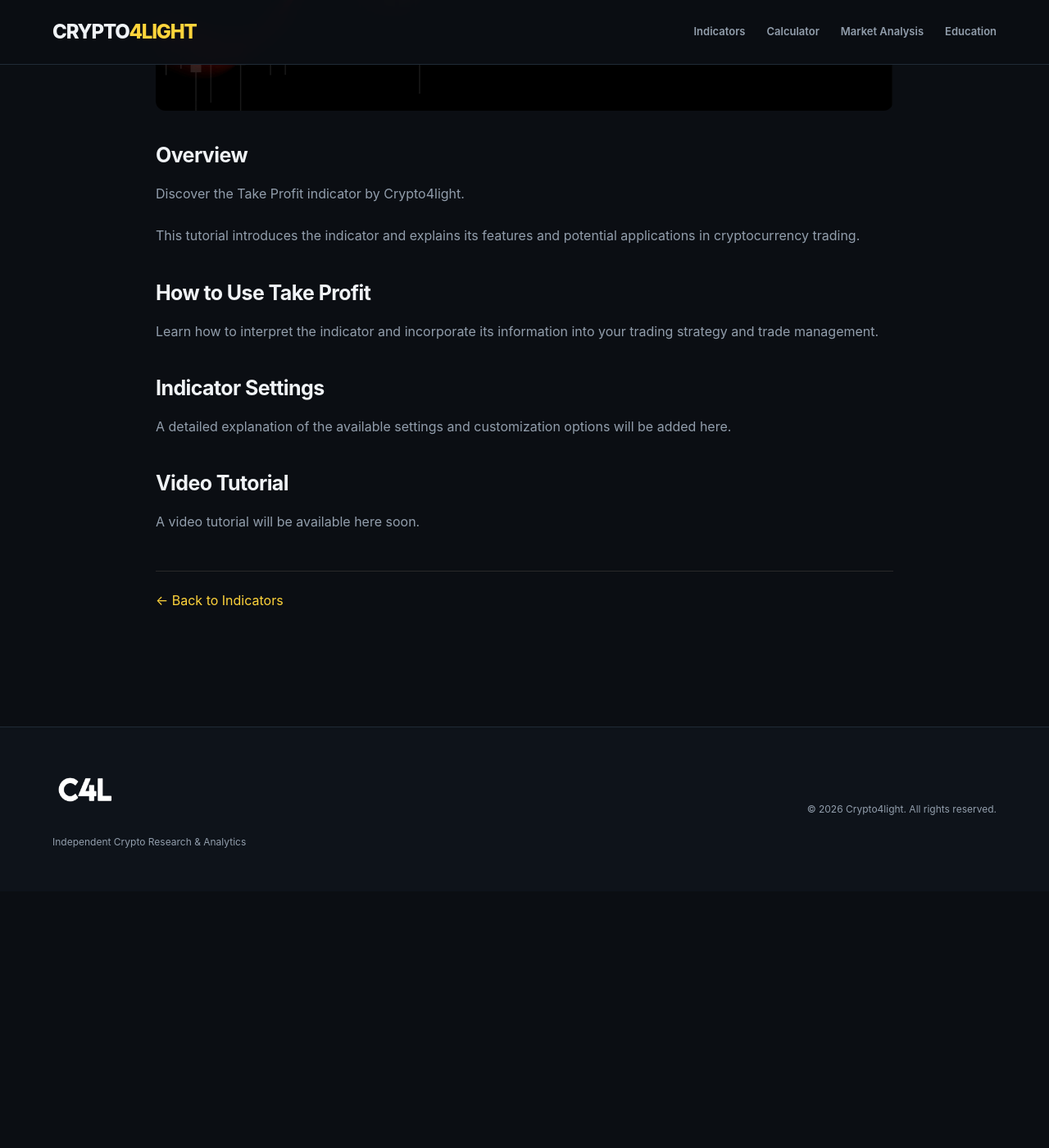
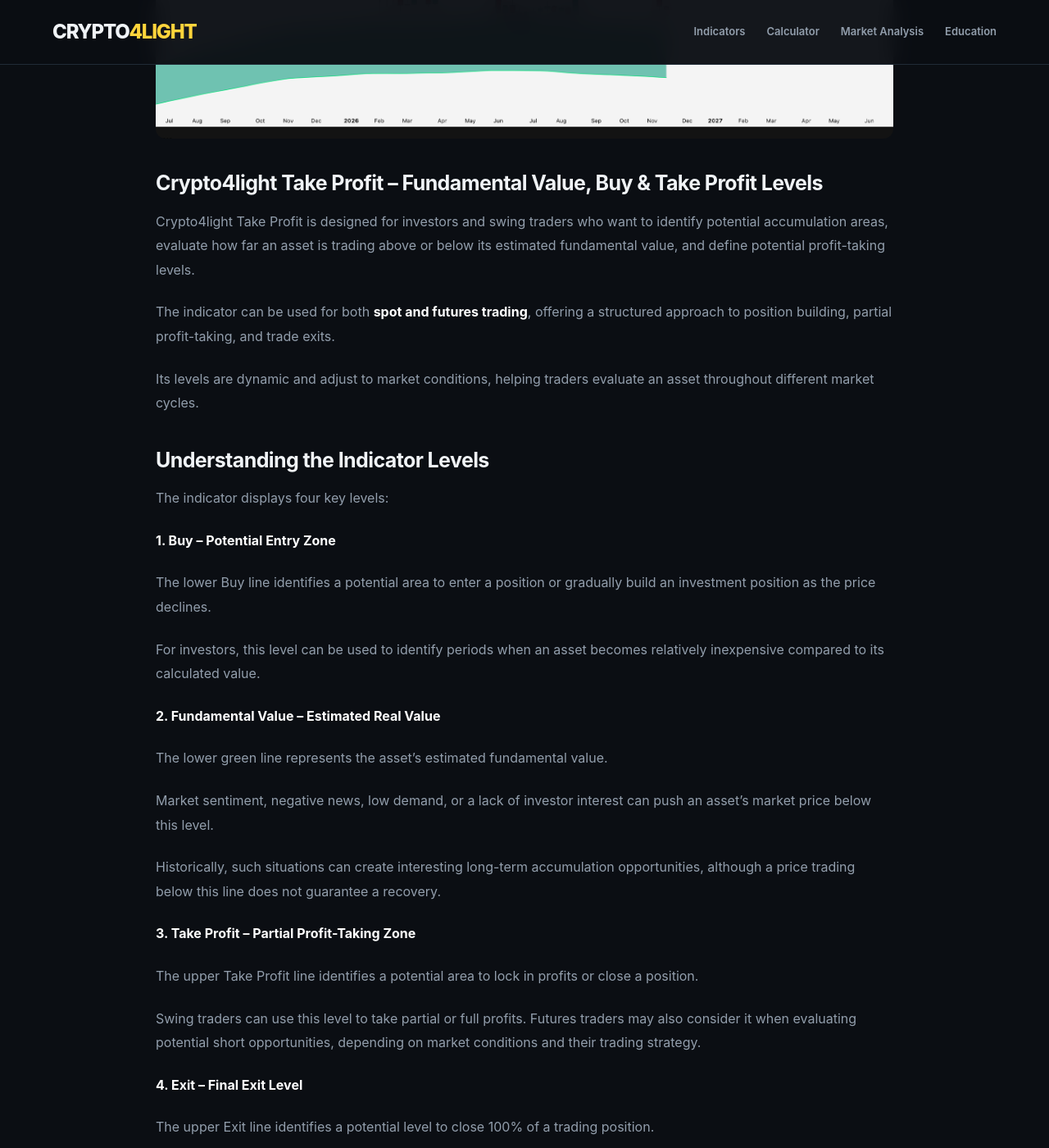
Before and after one commit to crypto4light/crypto4light, a Jekyll site: the page built from _indicators/take-profit.md, in a window 1280 px wide and 1400 px high, scrolled down 610 px. Shown: the whole window at 82% size. Built offline with Jekyll 4.4.1, drawn with Linux system fonts in a browser that asks for light colours; before the commit the page ends 1697 px from its top, so only the background shows below that; some of the changed text lies outside the part shown.

Commit message:
Update Indicators “take-profit”
Co-authored-by: mrjustname <mrjustname@gmail.com>

```diff
--- a/_indicators/take-profit.md
+++ b/_indicators/take-profit.md
@@ -1,31 +1,92 @@
 ---
-layout: indicator
-title: "Take Profit"
-description: "Explore the Crypto4light Take Profit proprietary TradingView indicator. Learn about its features, chart applications and practical trading use cases."
+title: Take Profit
+description: Explore the Crypto4light Take Profit proprietary TradingView
+  indicator. Learn about its features, chart applications and practical trading
+  use cases.
 permalink: /indicators/take-profit/
-order: 8
+access: PREMIUM
 keywords:
   - Take Profit Indicator
   - TradingView Take Profit
   - Crypto Trading Tools
   - Profit Target Indicator
   - Crypto4light
+layout: indicator
+order: 8
+image: /assets/images/uploads/takeprofit.png
+tradingview_url: https://www.tradingview.com/script/0FtnPFYJ-Crypto4light-Take-Profit/
 ---
+## Crypto4light Take Profit – Fundamental Value, Buy & Take Profit Levels
 
-## Overview
+Crypto4light Take Profit is designed for investors and swing traders who want to identify potential accumulation areas, evaluate how far an asset is trading above or below its estimated fundamental value, and define potential profit-taking levels.
 
-Discover the Take Profit indicator by Crypto4light.
+The indicator can be used for both **spot and futures trading**, offering a structured approach to position building, partial profit-taking, and trade exits.
 
-This tutorial introduces the indicator and explains its features and potential applications in cryptocurrency trading.
+Its levels are dynamic and adjust to market conditions, helping traders evaluate an asset throughout different market cycles.
 
-## How to Use Take Profit
+## Understanding the Indicator Levels
 
-Learn how to interpret the indicator and incorporate its information into your trading strategy and trade management.
+The indicator displays four key levels:
 
-## Indicator Settings
+**1. Buy – Potential Entry Zone**
 
-A detailed explanation of the available settings and customization options will be added here.
+The lower Buy line identifies a potential area to enter a position or gradually build an investment position as the price declines.
 
-## Video Tutorial
+For investors, this level can be used to identify periods when an asset becomes relatively inexpensive compared to its calculated value.
 
-A video tutorial will be available here soon.
+**2. Fundamental Value – Estimated Real Value**
+
+The lower green line represents the asset's estimated fundamental value.
+
+Market sentiment, negative news, low demand, or a lack of investor interest can push an asset's market price below this level.
+
+Historically, such situations can create interesting long-term accumulation opportunities, although a price trading below this line does not guarantee a recovery.
+
+**3. Take Profit – Partial Profit-Taking Zone**
+
+The upper Take Profit line identifies a potential area to lock in profits or close a position.
+
+Swing traders can use this level to take partial or full profits. Futures traders may also consider it when evaluating potential short opportunities, depending on market conditions and their trading strategy.
+
+**4. Exit – Final Exit Level**
+
+The upper Exit line identifies a potential level to close 100% of a trading position.
+
+However, long-term investors do not necessarily need to exit their entire investment when the price reaches this level. Since the indicator's levels are dynamic and adjust to market cycles, investors may use them to evaluate changing market conditions and manage their positions over time.
+
+## Multi-Timeframe Analysis
+
+The indicator can be applied to different timeframes, but its strongest intended use is on the **1D timeframe**.
+
+The Fundamental Value level is calculated and displayed specifically on the daily timeframe, providing investors with a reference point for evaluating an asset's estimated value.
+
+For long-term investors, the daily chart can help identify potential accumulation opportunities when the market price approaches or falls below the Fundamental Value level.
+
+For swing traders, the levels provide a framework for identifying potential entries, profit-taking areas, and exit points.
+
+## Market Valuation & Historical Price Behavior
+
+One of the main purposes of Crypto4light Take Profit is to help evaluate how far an asset's market price has moved away from its estimated fundamental value.
+
+When an asset experiences a strong rally and trades significantly above its estimated value, the indicator helps identify potential areas where traders may consider taking profits.
+
+Historically, assets can return toward their estimated value after periods of excessive price expansion. These movements can create opportunities for both investment accumulation and shorter-term speculation.
+
+## Customization
+
+* Adjustable line colors to match light and dark chart themes.
+* Visual distinction between potential buying and profit-taking zones.
+* Dynamic levels that adapt to changing market conditions.
+
+## Alerts
+
+The indicator includes four alert conditions:
+
+* **Buy Line** – Price touches or crosses the Buy level.
+* **Fundamental Price** – Price touches or crosses the Fundamental Value level.
+* **Take Profit Line** – Price touches or crosses the Take Profit level.
+* **Exit Line** – Price touches or crosses the Exit level.
+
+Alerts are available across timeframes and can help monitor important price levels without constantly watching the chart.
+
+**Important:** Crypto4light Take Profit is an analytical tool, not an automated trading system or a guarantee of profitable trades. Fundamental Value represents an estimated reference level generated by the indicator, not an independently verified intrinsic value. Always combine its readings with your own analysis and risk management.
```
Also changed, not shown: assets/images/uploads/takeprofit.png (added).
